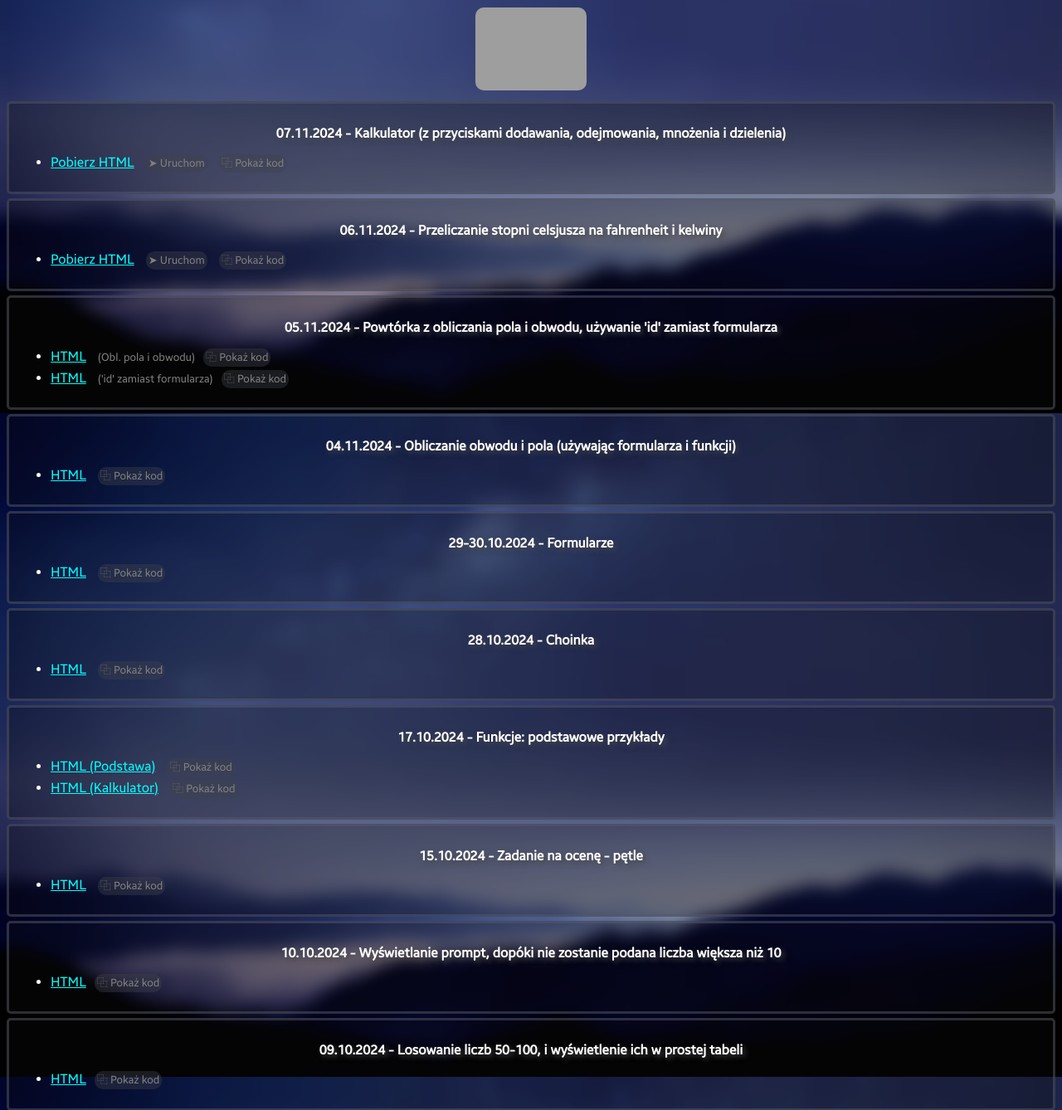
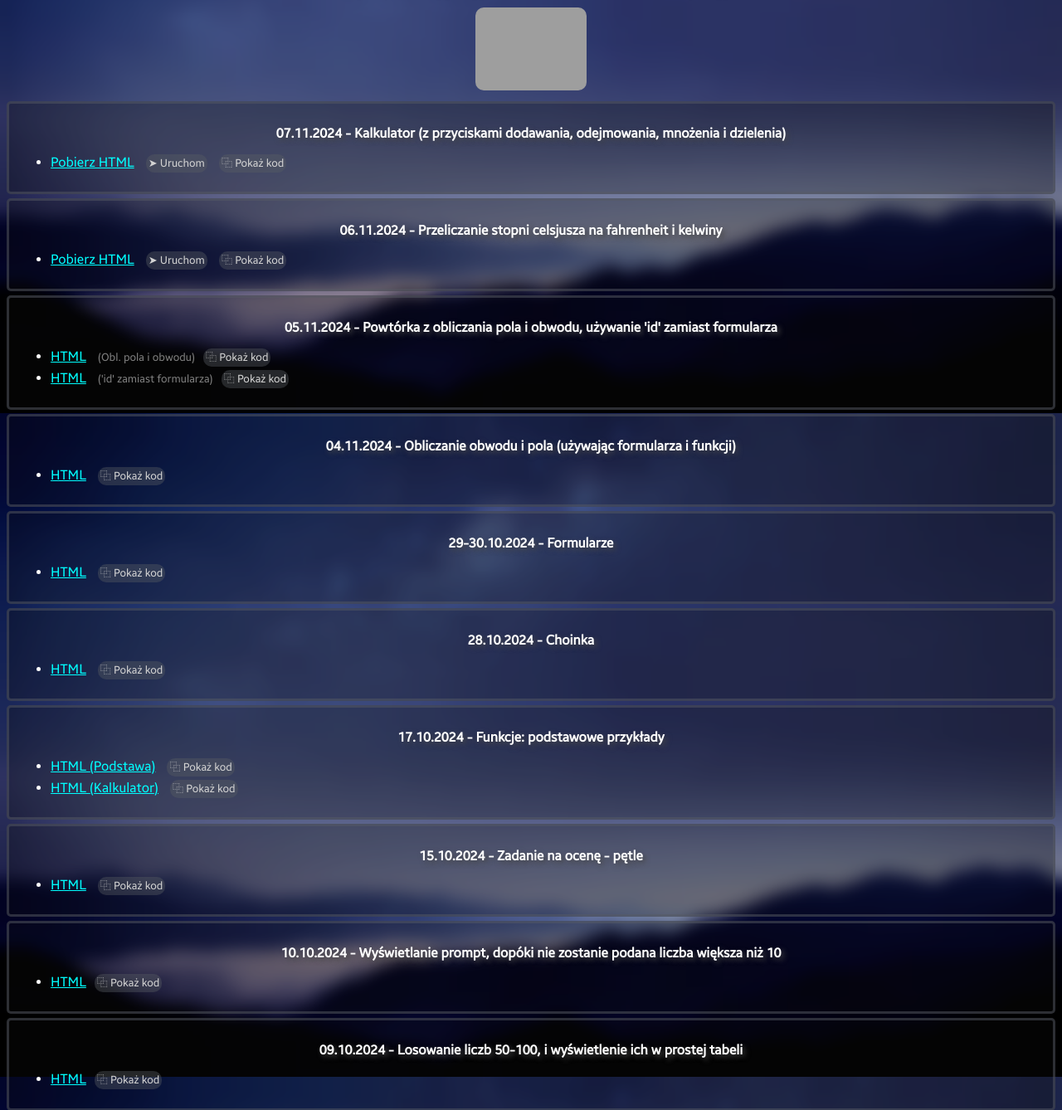
Before and after one commit to MaxMiL4N/archiwum_lekcji, a PHP site: page / in a window 1280 px wide. Shown: the part 302-1640 px from the top of the page at 83% size. Run offline with PHP 8.4, Linux system fonts and the light colour scheme; grey boxes are pictures that could not be loaded.

Commit message:
smol style update

```diff
--- a/css.css
+++ b/css.css
@@ -147,10 +147,10 @@ a.preview{
     background:none;
     border:none;
     margin-left:10px;
-    color:gray;
+    color:lightgray;
     text-decoration: none;
     font-weight: 100;
-    background-color:rgb(64, 67, 73, 0.4);
+    background-color:rgba(89, 92, 99, 0.4);
     border-radius: 10px;
     padding: 3px;
 }
@@ -163,7 +163,7 @@ a.preview{
     font-weight: 100;
 }
 a.preview:hover {
-    color:lightgray;
+    color:rgb(255, 255, 255);
     font-weight: 100;
     box-shadow: 0px 0px 5px 0px;
     transition: 0.2s;
```
